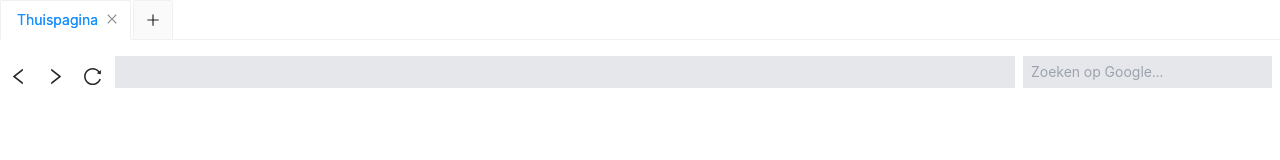
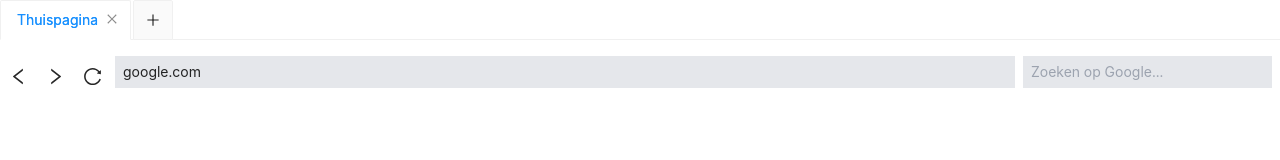
Before and after one commit to EwoutVerhamme/electron-browser-simple-starter, a React (Vite) app: page / in a window 1280 px wide. Shown: the top 160 px of the page. Built offline with nearby package versions, Linux system fonts and the light colour scheme.

Commit message:
feat(nav): added back, forward and reload functionality

```diff
--- a/src/components/Navbar.jsx
+++ b/src/components/Navbar.jsx
@@ -1,13 +1,13 @@
 import React, { useState, useRef } from "react";
 import { AiOutlineReload, AiOutlineRight, AiOutlineLeft } from "react-icons/ai";
 
-const Navbar = ({ setUrl }) => {
+const Navbar = ({ setUrl, webview }) => {
   const urlRef = useRef();
 
   const handleSubmit = (e) => {
     var url = urlRef.current.value;
     e.preventDefault();
-    console.log(`URL before: ${url}`);
+    // console.log(`URL before: ${url}`);
     if(!url.includes("www")) {
       url = "www." + url;
     }
@@ -23,7 +23,7 @@ const Navbar = ({ setUrl }) => {
           id="brows-back"
           className="brows-btn p-1 m-1 hover:bg-gray-200 rounded-full"
           onClick={() => {
-            history.back();
+            webview.goBack();
           }}
         >
           <AiOutlineLeft size={"1.5em"} />
@@ -32,7 +32,7 @@ const Navbar = ({ setUrl }) => {
           id="brows-forw"
           className="brows-btn p-1 m-1 hover:bg-gray-200 rounded-full"
           onClick={() => {
-            history.forward();
+            webview.goForward();
           }}
         >
           <AiOutlineRight size={"1.5em"} />
@@ -41,7 +41,7 @@ const Navbar = ({ setUrl }) => {
           id="brows-relo"
           className="brows-btn p-1 m-1 hover:bg-gray-200 rounded-full"
           onClick={() => {
-            location.reload();
+            webview.reload();
           }}
         >
           <AiOutlineReload size={"1.5em"} />
@@ -53,6 +53,7 @@ const Navbar = ({ setUrl }) => {
             id="url-search"
             className="leading-8 px-2 mx-1 bg-gray-200 w-full"
             ref={urlRef}
+            defaultValue="google.com"
           />
           <input
             type="text"
--- a/src/components/Tabbody.jsx
+++ b/src/components/Tabbody.jsx
@@ -3,16 +3,24 @@ import Navbar from "./Navbar";
 import Favpages from "./Favpages";
 
 const Tabbody = () => {
-  const [url, setUrl] = useState(null);
+  var [url, setUrl] = useState(null);
+  var [Webview, setWebview] = useState(null);
+
   useEffect(() => {
-    console.log(url);
+    // console.log(url);
     // ipcRenderer.send("changeWindow", url);
   }, [url]);
+
+  const setWebviewRef = element => {
+    setWebview(element);
+    // console.log(Webview);
+  }
+
   return (
     <>
-      <Navbar setUrl={setUrl} />
+      <Navbar setUrl={setUrl} webview={Webview} />
       {/* <Favpages /> */}
-      <webview id="content_frame" src={url}></webview>
+      <webview id="content_frame" ref={setWebviewRef} src={url ? url : "http://www.google.com"}></webview>
     </>
   );
 };
```
